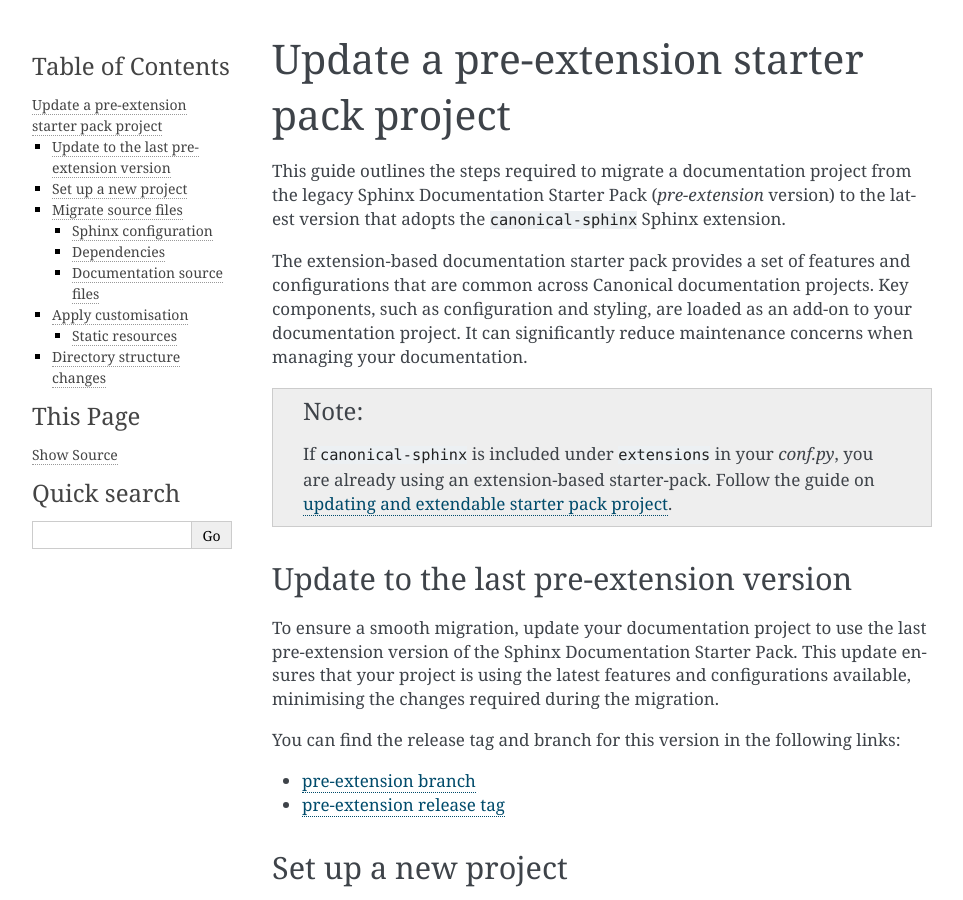
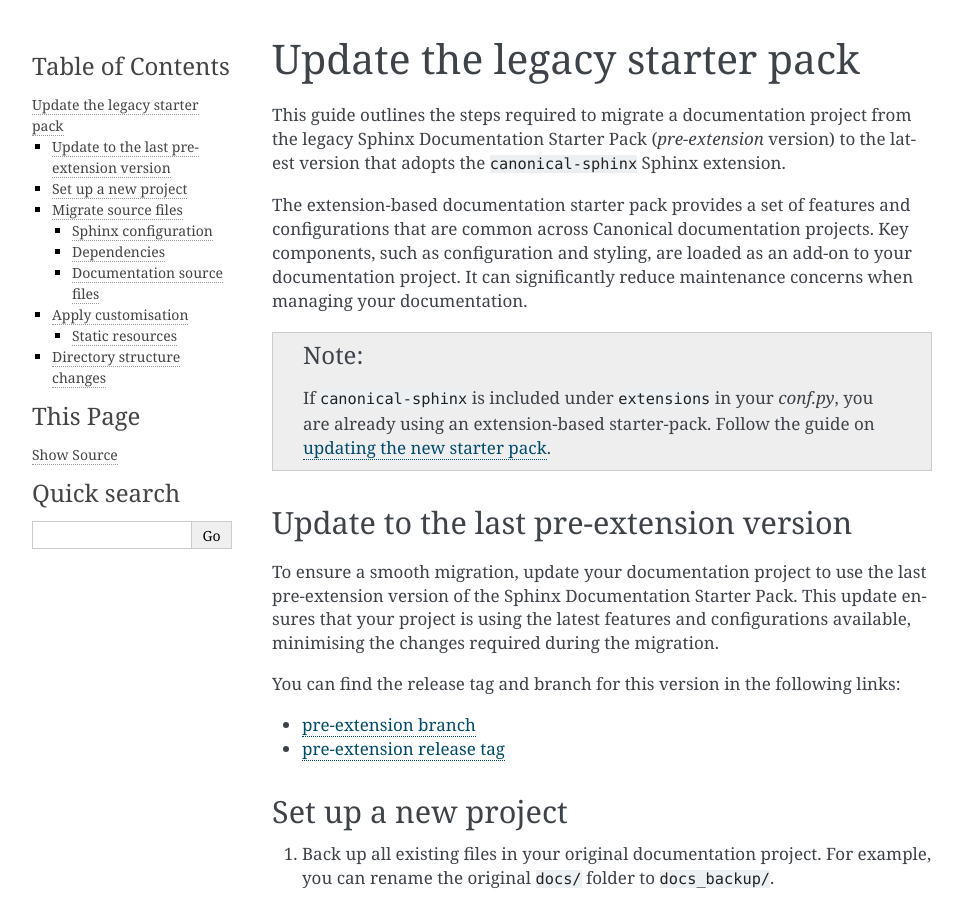
Before and after one commit to canonical/sphinx-docs-starter-pack, a Sphinx documentation site: the page built from docs/how-to/update-starter-packs/legacy-starter-pack.rst, in a window 1280 px wide and 900 px high. Shown: the whole window, without its empty margins (148-1111 px from the left). Built offline with Sphinx 7.4.7, drawn with Linux system fonts in a browser that asks for light colours; pages that are not in the unit, such as notebooks, are missing from menus.

Commit message:
Update file names and doc headings.
Signed-off-by: Charles Odada <charles.odada@canonical.com>

```diff
--- a/docs/how-to/update-starter-packs/index.rst
+++ b/docs/how-to/update-starter-packs/index.rst
@@ -14,5 +14,5 @@ starter pack repository.
 .. toctree::
     :maxdepth: 1
 
-    extendable
-    pre-extension
+    New starter pack <new-starter-pack>
+    Legacy starter pack <legacy-starter-pack>
--- a/docs/how-to/update-starter-packs/pre-extension.rst
+++ b/docs/how-to/update-starter-packs/legacy-starter-pack.rst
@@ -1,10 +1,10 @@
 .. meta::
    :description: Learn how to update Sphinx starter pack projects that don't yet use the ``canonical-sphinx`` extenstion.
 
-.. _update-pre-extension-starter-pack:
+.. _update-legacy-starter-pack:
 
-Update a pre-extension starter pack project
-===========================================
+Update the legacy starter pack
+==============================
 
 This guide outlines the steps required to migrate a documentation project from the legacy Sphinx Documentation Starter Pack (*pre-extension* version) to the latest version that adopts the ``canonical-sphinx`` Sphinx extension.
 
@@ -13,7 +13,7 @@ The extension-based documentation starter pack provides a set of features and co
 .. note::
    If ``canonical-sphinx`` is included under ``extensions`` in your `conf.py`,
    you are already using an extension-based starter-pack. Follow the guide on
-   :ref:`updating and extendable starter pack project<update-extendable-starter-pack>`.
+   :ref:`updating the new starter pack <update-new-starter-pack>`.
 
 Update to the last pre-extension version
 ----------------------------------------
```
Also changed, not shown: docs/how-to/update-starter-packs/new-starter-pack.rst (renamed from docs/how-to/update-starter-packs/extendable.rst, +9 -8 lines).
